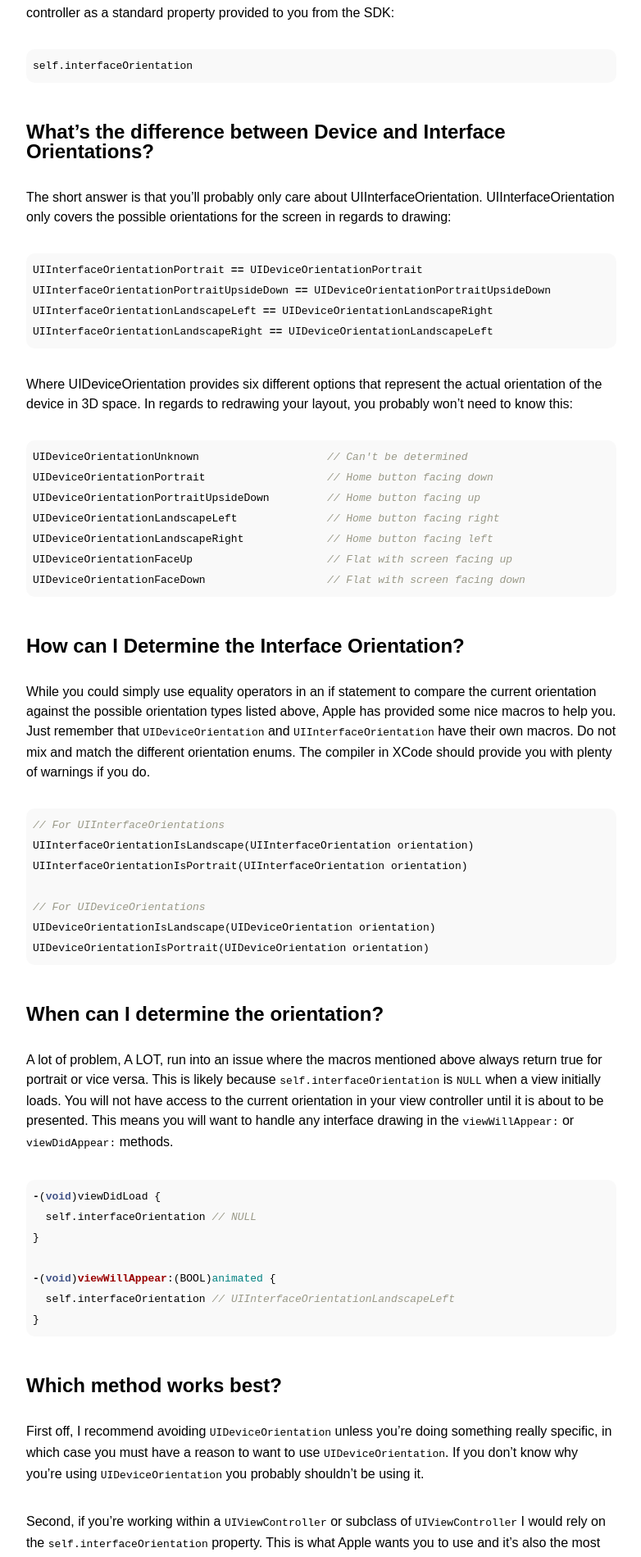
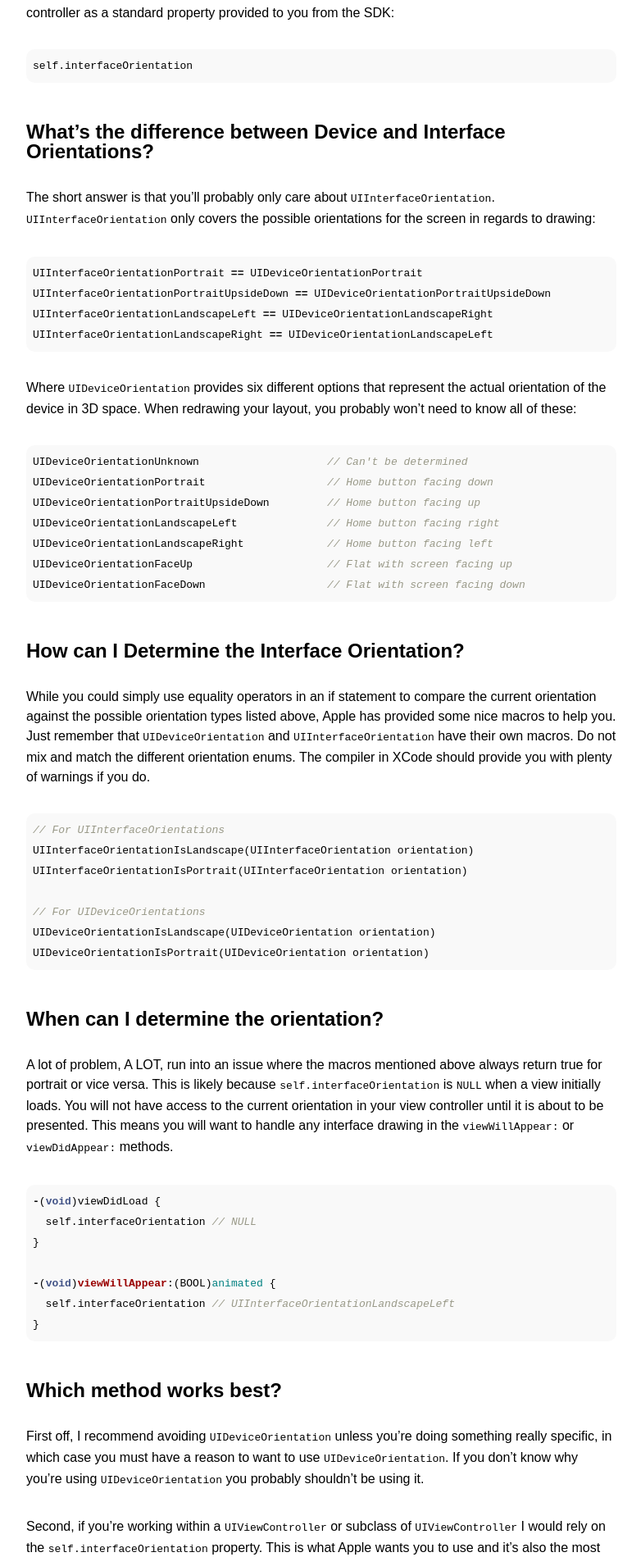
Before and after one commit to jimjeffers/DTTG-Jekyll, a Jekyll site: the page built from _posts/2013-06-07-orientating-yourself-in-ios.md, in a window 1280 px wide. Shown: the part 960-2859 px from the top of the page at 82% size, without its empty margins (68-850 px from the left). Built offline with Jekyll 4.4.1, drawn with Linux system fonts in a browser that asks for light colours.

Commit message:
More fixed.

```diff
--- a/_posts/2013-06-07-orientating-yourself-in-ios.md
+++ b/_posts/2013-06-07-orientating-yourself-in-ios.md
@@ -30,7 +30,7 @@ self.interfaceOrientation
 
 ## What's the difference between Device and Interface Orientations?
 
-The short answer is that you'll probably only care about  UIInterfaceOrientation. UIInterfaceOrientation only covers the possible orientations for the screen in regards to drawing:
+The short answer is that you'll probably only care about `UIInterfaceOrientation`. `UIInterfaceOrientation` only covers the possible orientations for the screen in regards to drawing:
 
 {% highlight objective-c %}
 UIInterfaceOrientationPortrait == UIDeviceOrientationPortrait
@@ -39,7 +39,7 @@ UIInterfaceOrientationLandscapeLeft == UIDeviceOrientationLandscapeRight
 UIInterfaceOrientationLandscapeRight == UIDeviceOrientationLandscapeLeft
 {% endhighlight %}
 
-Where UIDeviceOrientation provides six different options that represent the actual orientation of the device in 3D space. In regards to redrawing your layout, you probably won't need to know this:
+Where `UIDeviceOrientation` provides six different options that represent the actual orientation of the device in 3D space. When redrawing your layout, you probably won't need to know all of these:
 
 {% highlight objective-c %}
 UIDeviceOrientationUnknown                    // Can't be determined
```
Also changed, not shown: 3 other files.
